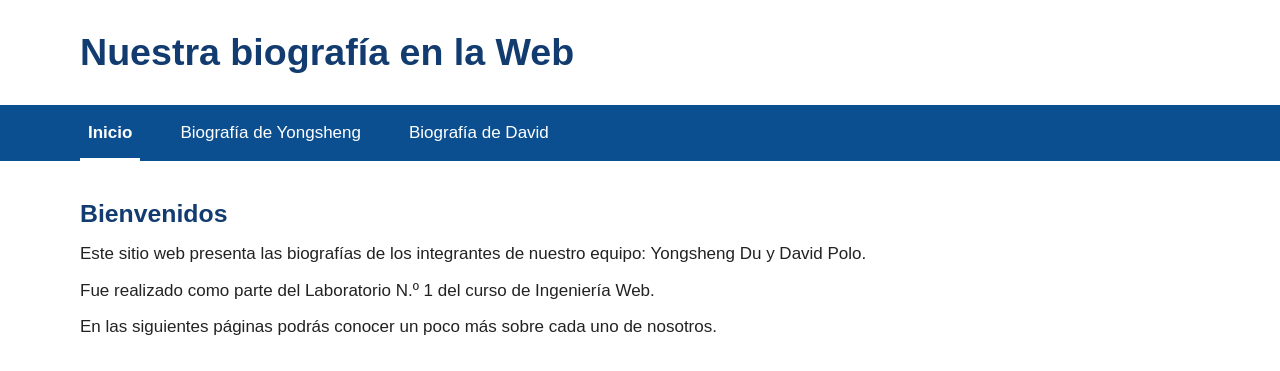
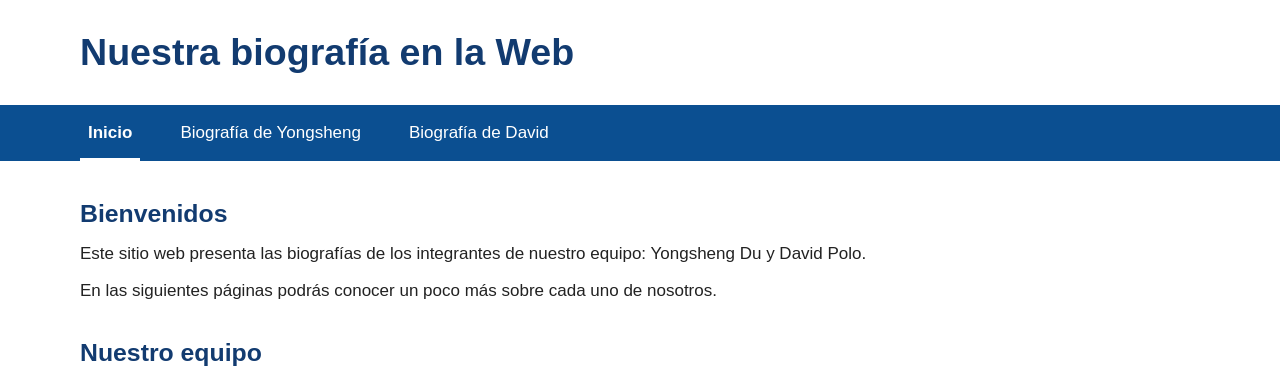
Before and after one commit to YooDoo1/Lab-ING-WEB, a plain HTML site: page laboratorio1_iweb/index.html in a window 1280 px wide. Shown: the top 371 px of the page. Drawn offline with Linux system fonts and the light colour scheme.

Commit message:
Update index.html

```diff
--- a/laboratorio1_iweb/index.html
+++ b/laboratorio1_iweb/index.html
@@ -26,7 +26,6 @@
         <section class="bienvenida">
             <h2>Bienvenidos</h2>
             <p>Este sitio web presenta las biografías de los integrantes de nuestro equipo: Yongsheng Du y David Polo.</p>
-            <p>Fue realizado como parte del Laboratorio N.º 1 del curso de Ingeniería Web.</p>
             <p>En las siguientes páginas podrás conocer un poco más sobre cada uno de nosotros.</p>
         </section>
 
```
